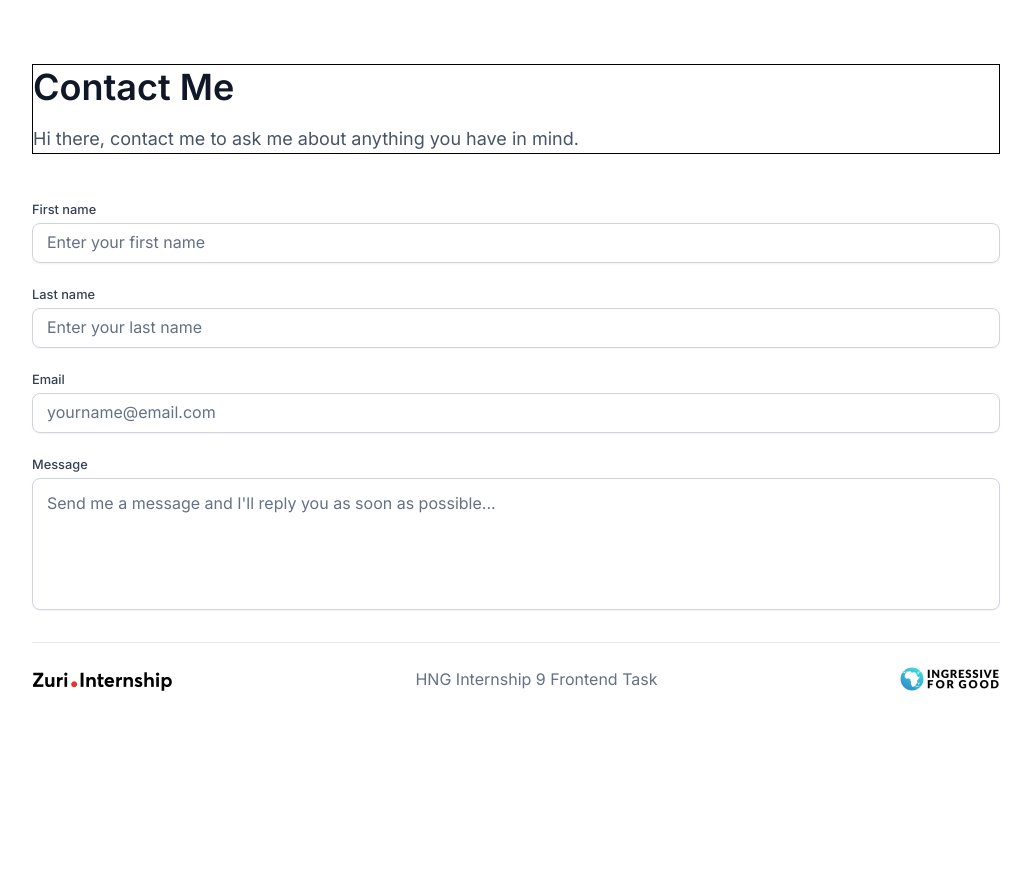
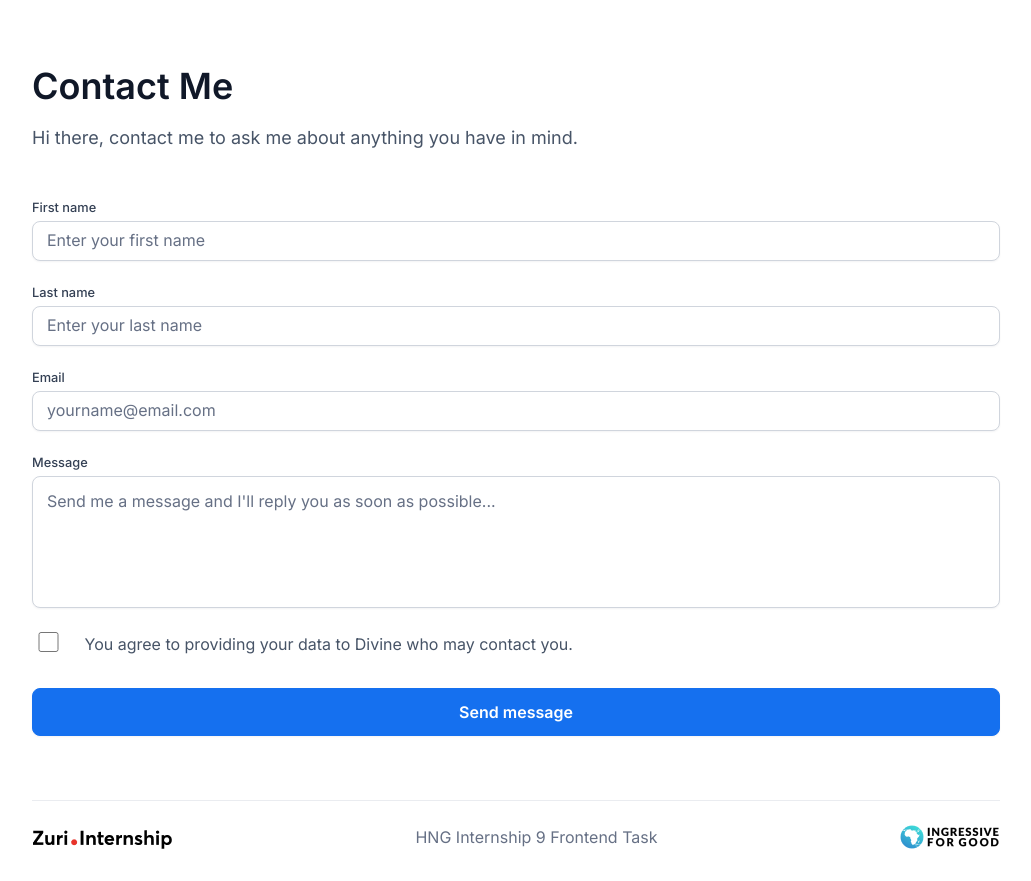
Before and after one commit to Heisdalu/HNG-TASK1, a React (Vite) app: page /contact in a window 1280 px wide. Shown: the whole page, without its empty margins (124-1155 px from the left). Before the commit the page ends 800 px from the top, so only its background shows below. Built offline with nearby package versions, Linux system fonts and the light colour scheme.

Commit message:
feat: add button component

```diff
--- /dev/null
+++ b/src/components/Contact/Button.jsx
@@ -0,0 +1,15 @@
+import style from "./Button.module.css";
+
+const Button = () => {
+  const submit = (e) => {
+    e.preventDefault();
+  };
+
+  return (
+    <button type="submit" className={style.button} onClick={submit}>
+      Send message
+    </button>
+  );
+};
+
+export default Button;
--- /dev/null
+++ b/src/components/Contact/Button.module.css
@@ -0,0 +1,27 @@
+.button {
+  margin-top: 8px;
+  border: 1px solid;
+  padding: 13px 20px;
+  color: var(--white);
+  background-color: var(--primary-600);
+  border: 1px solid var(--primary-600);
+  box-shadow: 0px 1px 2px rgba(16, 24, 40, 0.05);
+  border-radius: 8px;
+  font-size: 1rem;
+  font-weight: 600;
+  font-family: var(--Inter);
+}
+
+.button:active {
+  background: var(--primary-600);
+  border: 1px solid var(--primary-600);
+  box-shadow: 0px 1px 2px rgba(16, 24, 40, 0.05), 0px 0px 0px 4px #d1e9ff;
+}
+
+@media screen and (hover: hover) {
+  .button:hover {
+    background: #175cd3;
+    border: 1px solid #175cd3;
+    box-shadow: 0px 1px 2px rgba(16, 24, 40, 0.05);
+  }
+}
--- a/src/components/Contact/FormDetail.jsx
+++ b/src/components/Contact/FormDetail.jsx
@@ -1,3 +1,5 @@
+import Button from "./Button";
+import Checkbox from "./Checkbox";
 import style from "./FormDetail.module.css";
 import Input from "./Input";
 import TextArea from "./TextArea";
@@ -5,6 +7,7 @@ import TextArea from "./TextArea";
 const FormDetail = () => {
   return (
     <main className={style.main}>
+      <form className={style.form}>
         <Input
           id="first_name"
           label="First name"
@@ -25,6 +28,9 @@ const FormDetail = () => {
         />
 
         <TextArea />
+              <Checkbox />
+              <Button />
+      </form>
     </main>
   );
 };
--- a/src/components/Contact/FormDetail.module.css
+++ b/src/components/Contact/FormDetail.module.css
@@ -1,29 +1,9 @@
 .main {
-  /* border: 1px solid; */
-  margin-top: 3rem;
+  margin: 3rem 0 4rem 0;
+}
+
+.form {
   display: grid;
   grid-template-columns: 1fr;
   grid-row-gap: 24px;
 }
-
-.input {
-  /* border: 1px solid; */
-  display: flex;
-  flex-direction: column;
-}
-
-.input label {
-  font-weight: 500;
-  font-family: var(--Inter);
-  font-size: 0.8rem;
-  color: var(--gray-700);
-}
-
-.input input {
-  margin-top: 6px;
-  padding: 10px 14px;
-  background-color: var(--white);
-  border: 1px solid var(--gray-300);
-  box-shadow: 0px 1px 2px #1018280d;
-  border-radius: 8px;
-}
--- a/src/components/Contact/FormHeader.module.css
+++ b/src/components/Contact/FormHeader.module.css
@@ -1,5 +1,4 @@
 .header {
-  border: 1px solid;
   display: flex;
   flex-direction: column;
 }
```
Lines whose indentation alone changed are shown as unchanged.
